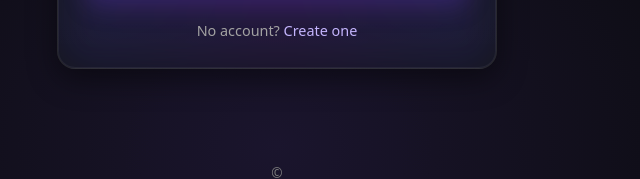
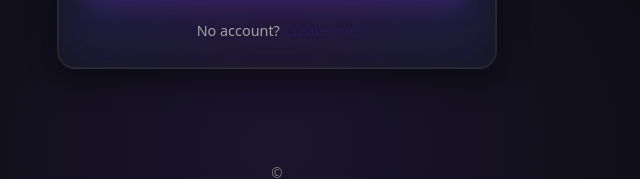
Before and after one commit to soumik6912/wamu, a plain HTML site: page index.html in a window 1280 px wide. Shown: the part 570-749 px from the top of the page, 363-1003 px from the left. Drawn offline with Linux system fonts and the light colour scheme.

Commit message:
Update index.html

```diff
--- a/index.html
+++ b/index.html
@@ -117,7 +117,7 @@
     .btn:active{ transform: translateY(1px); }
 
     .alt{ margin-top:10px; text-align:center; color: var(--muted); font-size:.9rem; }
-    .alt a{ color:#c4b5fd; text-decoration:none; }
+    .alt a{ color:#261b51; text-decoration:none; }
     .alt a:hover{ text-decoration:underline; }
 
     .pw-toggle{ position:absolute; right:12px; top:50%; transform: translateY(-50%); border:none; background:transparent; color:#bdbdbd; cursor:pointer; padding:6px 8px; border-radius:8px; }
```
